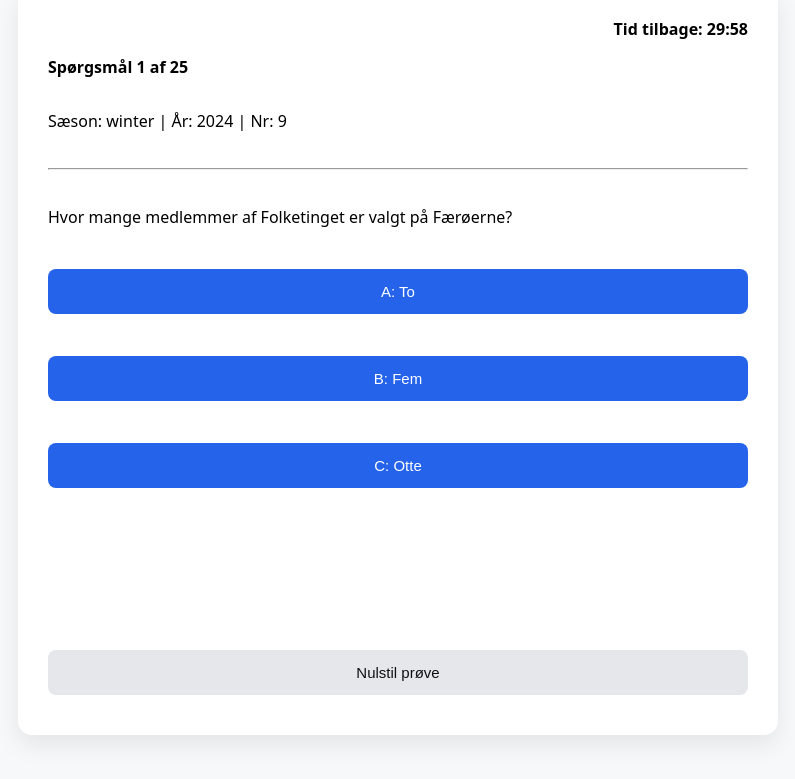
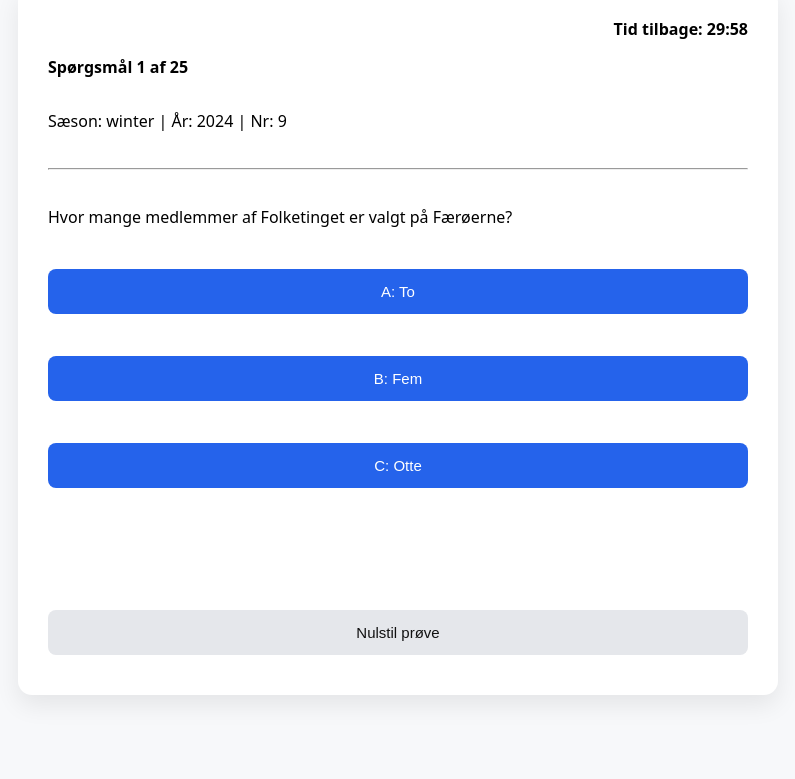
Before and after one commit to tomdufficy/medborgerskab-quiz, a plain HTML site: page index.html in a window 1280 px wide. Both pictures are taken after a click on the button 640 px from the left and 432 px from the top of the page. Shown: the part 95-874 px from the top of the page, without its empty margins (242-1037 px from the left). After the commit the page ends 840 px from the top, so only its background shows below. Drawn offline with Linux system fonts and the light colour scheme.

Commit message:
Modern layout: fixed-height card with anchored reset button

```diff
--- a/index.html
+++ b/index.html
@@ -26,6 +26,35 @@ h1 {
   border-radius: 14px;
   box-shadow: 0 10px 25px rgba(0,0,0,0.08);
 }
+
+/* Layout control */
+
+#quiz-wrapper {
+  display: flex;
+  flex-direction: column;
+  min-height: 520px;
+}
+
+#question-box {
+  flex-grow: 1;
+  display: flex;
+  flex-direction: column;
+}
+
+#options {
+  margin-top: 15px;
+}
+
+#feedback {
+  margin-top: 20px;
+  min-height: 60px;
+}
+
+#quiz-footer {
+  margin-top: auto;
+}
+
+/* Buttons */
 
 button {
   display: block;
@@ -62,42 +91,6 @@ hr {
   font-weight: bold;
   text-align: right;
 }
-
-.feedback-correct {
-  color: #16a34a;
-  font-weight: bold;
-}
-
-.feedback-wrong {
-  color: #dc2626;
-  font-weight: bold;
-}
-
-  #quiz-wrapper {
-  display: flex;
-  flex-direction: column;
-  gap: 20px;
-}
-
-#question-box {
-  min-height: 500px;
-  display: flex;
-  flex-direction: column;
-}
-
-#options {
-  margin-top: 15px;
-}
-
-#feedback {
-  margin-top: 20px;
-  min-height: 70px;
-}
-
-#quiz-footer {
-  margin-top: 10px;
-}
-
 </style>
 </head>
 
```
